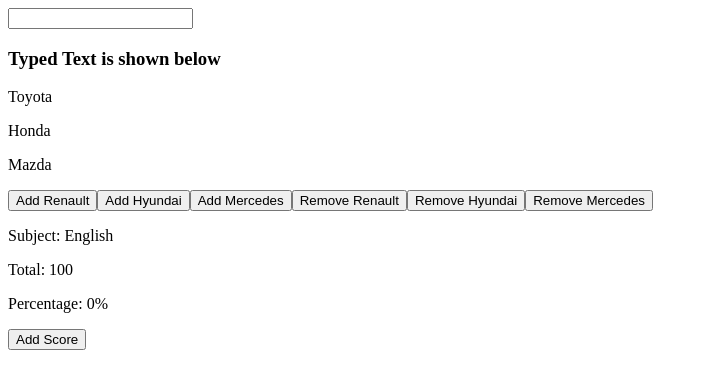
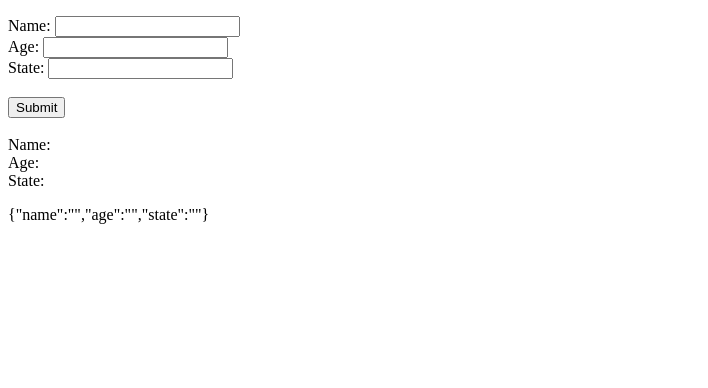
Before and after one commit to HabeebCycle/stunning-lessons, a React (Create React App) app: page / in a window 1280 px wide. Shown: the top 388 px of the page, without its empty margins (0-708 px from the left). Built offline with nearby package versions, Linux system fonts and the light colour scheme.

Commit message:
Form with useState

```diff
--- a/src/App.js
+++ b/src/App.js
@@ -1,11 +1,9 @@
-import InputComponent from "./components/hooks/InputComponent";
-import CustomState from "./components/hooks/CustomState";
+import CustomForm2 from "./components/hooks/CustomForm2";
 
 function App() {
   return (
     <div>
-      <InputComponent />
-      <CustomState />
+      <CustomForm2 />
     </div>
   );
 }
--- /dev/null
+++ b/src/components/hooks/CustomForm2.jsx
@@ -0,0 +1,66 @@
+import React, { useState } from "react";
+
+const CustomForm2 = () => {
+  const [details, setDetails] = useState({ name: "", age: "", state: "" });
+  const [error, setError] = useState("");
+
+  const updateDetails = (e, field) => {
+    setDetails({ ...details, [field]: e.target.value });
+  };
+
+  const handleSubmit = (e) => {
+    e.preventDefault(); // Don't refresh the page
+    if (details.name && details.age && details.state) {
+      setError("");
+      console.log(details);
+    } else setError("All fields are mandatory"); // one line
+  };
+
+  return (
+    <div>
+      <p style={{ color: "red" }}>{error}</p>
+      {/* (e) => handleSubmit(e) */}
+      <form onSubmit={handleSubmit}>
+        <label label-for="name">Name: </label>
+        <input
+          type="text"
+          name="name"
+          id="name"
+          value={details.name}
+          onChange={(e) => updateDetails(e, "name")}
+        />
+        <br />
+        <label label-for="age">Age: </label>
+        <input
+          type="text"
+          name="age"
+          id="age"
+          value={details.age}
+          onChange={(e) => updateDetails(e, "age")}
+        />
+        <br />
+        <label label-for="state">State: </label>
+        <input
+          type="text"
+          name="state"
+          id="state"
+          value={details.state}
+          onChange={(e) => updateDetails(e, "state")}
+        />
+        <br />
+        <br />
+        <input type="submit" value="Submit" />
+      </form>
+      <br />
+      Name: {details.name}
+      <br />
+      Age: {details.age}
+      <br />
+      State: {details.state}
+      <br />
+      <p>{JSON.stringify(details)}</p>
+    </div>
+  );
+};
+
+export default CustomForm2;
```
Also changed, not shown: src/components/hooks/CustomForm.jsx (added, +51 -0 lines).
